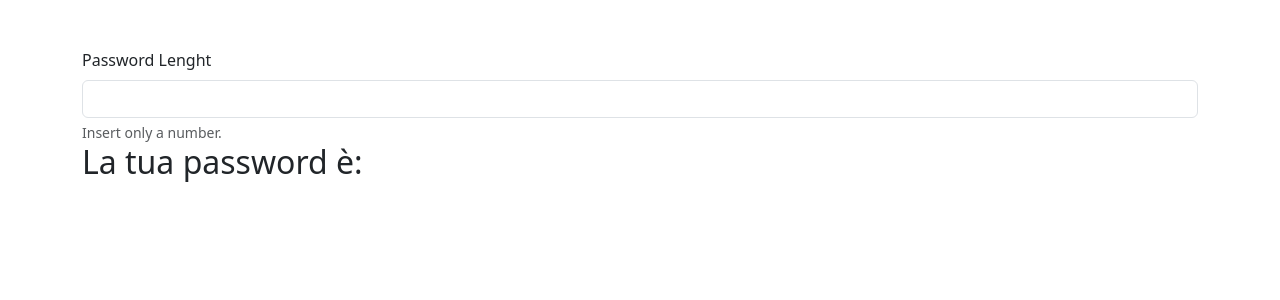
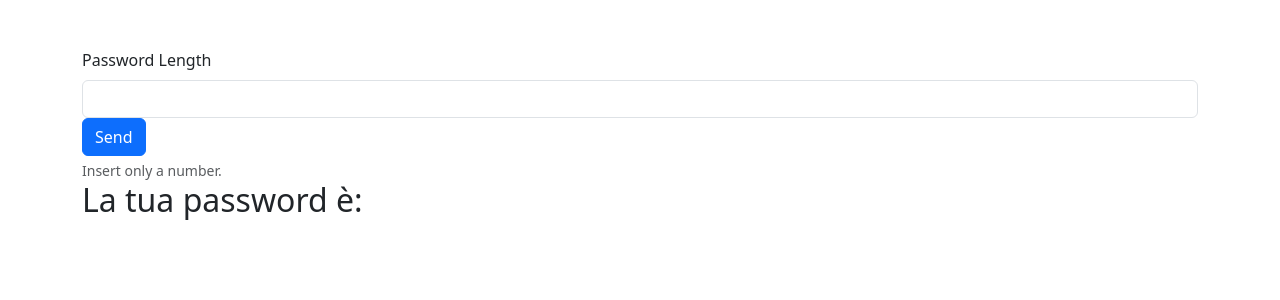
Before and after one commit to AndreaCoggio94/php-strong-password-generator, a PHP site: page / in a window 1280 px wide. Shown: the top 300 px of the page. Run offline with PHP 8.4, Linux system fonts and the light colour scheme.

Commit message:
Milestone 1, added function for psw generator

```diff
--- a/index.php
+++ b/index.php
@@ -1,15 +1,22 @@
 <?php
-  $lenght = $_GET["psw-lenght"] ?? "" ;
+  $length = $_GET["psw-length"] ?? "" ;
   $pswCharacters = "abcdefghilmnoABCDEFGHILMNO1234567890£$%&/@" ;
-  $pswFinal = "" ;
-  $starterWhile= 0;
-  while ($starterWhile < $lenght) {
-    // echo("index : " . rand(0, 100) . " <br>") ;
-    $random = rand(0, strlen($pswCharacters)-1) ;
-    // echo($pswCharacters[$random]);
-    $pswFinal .= $pswCharacters[$random] ;
-    $starterWhile++ ;
+
+  function randomPswGenerator($maxWhile , $pswChoosenCharacters) {
+    $psw = "" ;
+    $starterWhile= 0;
+    while ($starterWhile < $maxWhile) {
+      // echo("index : " . rand(0, 100) . " <br>") ;
+      $random = rand(0, strlen($pswChoosenCharacters)-1) ;
+      // echo($pswCharacters[$random]);
+      $psw .= $pswChoosenCharacters[$random] ;
+      $starterWhile++ ;
+    }
+
+    return $psw;
   }
+
+  $pswFinal = randomPswGenerator($length, $pswCharacters) ;
 
 
 ?>
@@ -45,8 +52,9 @@
     <div class="container mt-5">
 
         <form method="GET">
-            <label for="psw-lenght" class="form-label">Password Lenght</label>
-            <input name="psw-lenght" type="number" id="psw-lenght" class="form-control">
+            <label for="psw-length" class="form-label">Password Length</label>
+            <input name="psw-length" type="number" id="psw-length" class="form-control">
+            <button class="btn btn-primary"> Send </button>
             <div class="form-text">
                 Insert only a number.
             </div>
```
